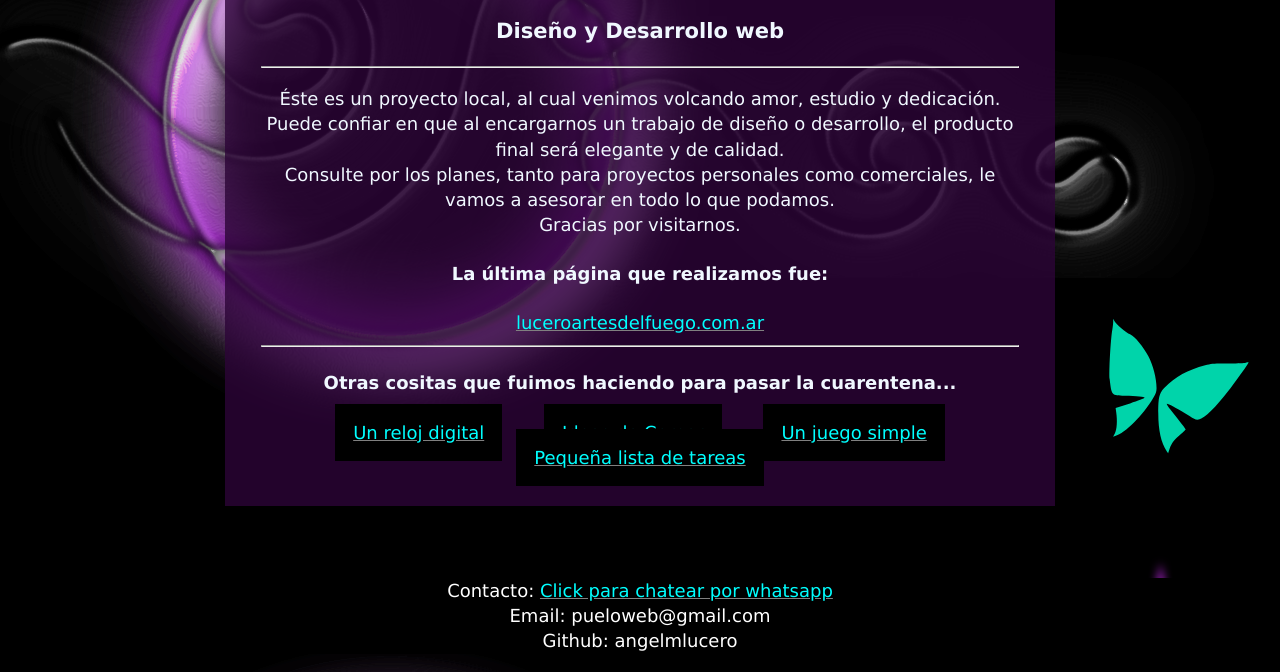
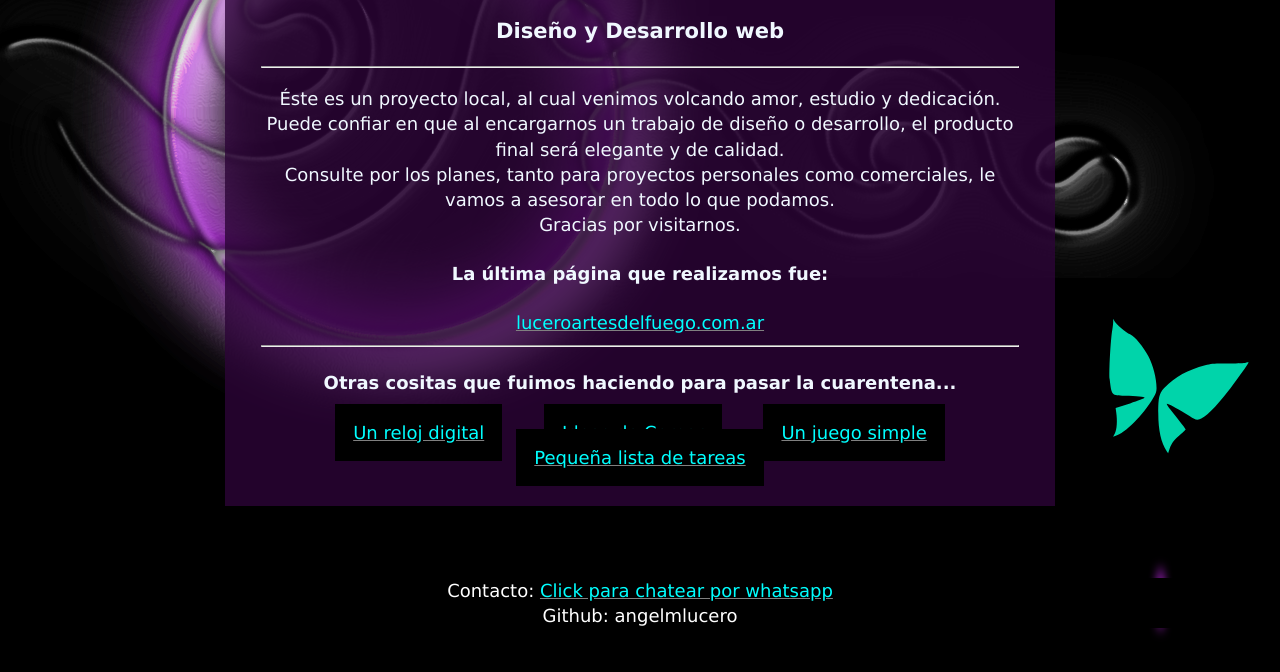
Before and after one commit to appuelo/appuelo.github.io, a plain HTML site: page index.html in a window 1280 px wide. Shown: the part 364-1036 px from the top of the page. After the commit the page ends 1010 px from the top, so only its background shows below. Drawn offline with Linux system fonts and the light colour scheme.

Commit message:
Update index.html

```diff
--- a/index.html
+++ b/index.html
@@ -60,7 +60,7 @@
 
 	</div>
 	<footer><p>Contacto: <a href="https://wa.me/5492944102047" target="_blank"> Click para chatear por whatsapp</a><br>
-	Email: pueloweb@gmail.com<br>
+
     Github: angelmlucero </p></footer>
 
 </body>
```
